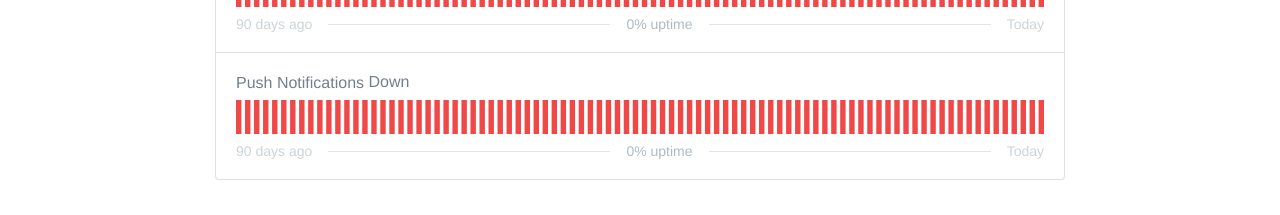
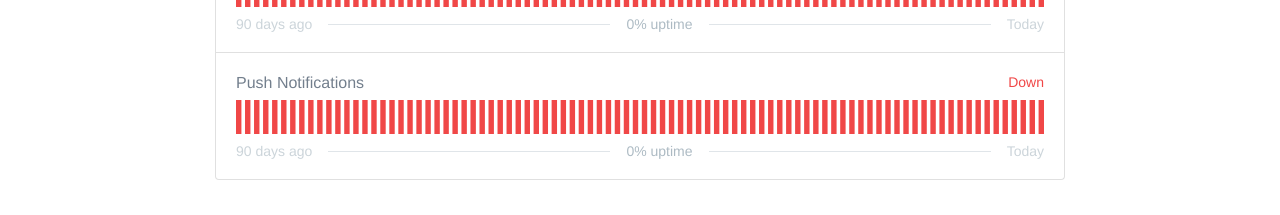
Before and after one commit to RyoisMC/is.discorddown.com, a plain HTML site: page index.html in a window 1280 px wide. Shown: the part 688-903 px from the top of the page. Drawn offline with Linux system fonts and the light colour scheme; a web font is replaced by a local one.

Commit message:
Fix push notification down

```diff
--- a/index.html
+++ b/index.html
@@ -253,7 +253,7 @@
                         <div class="component-container border-color">
                             <div data-component-id="354mn7xfxz1h" class="component-inner-container status-red showcased" data-component-status="major_outage" data-js-hook="">
                                 <span class="name">Push Notifications</span>
-                                <spanclass="component-status" title="">Down</span>
+                                <span class="component-status" title="">Down</span>
                                 <div class="shared-partial uptime-90-days-wrapper">
                                     <svg class="availability-time-line-graphic" id="uptime-component-354mn7xfxz1h" preserveAspectRatio="none" height="34" viewBox="0 0 448 34">
                                         <rect height="34" width="3" x="0" y="0" fill="#f04747" class="uptime-day component-354mn7xfxz1h day-0" data-html="true" />
```
